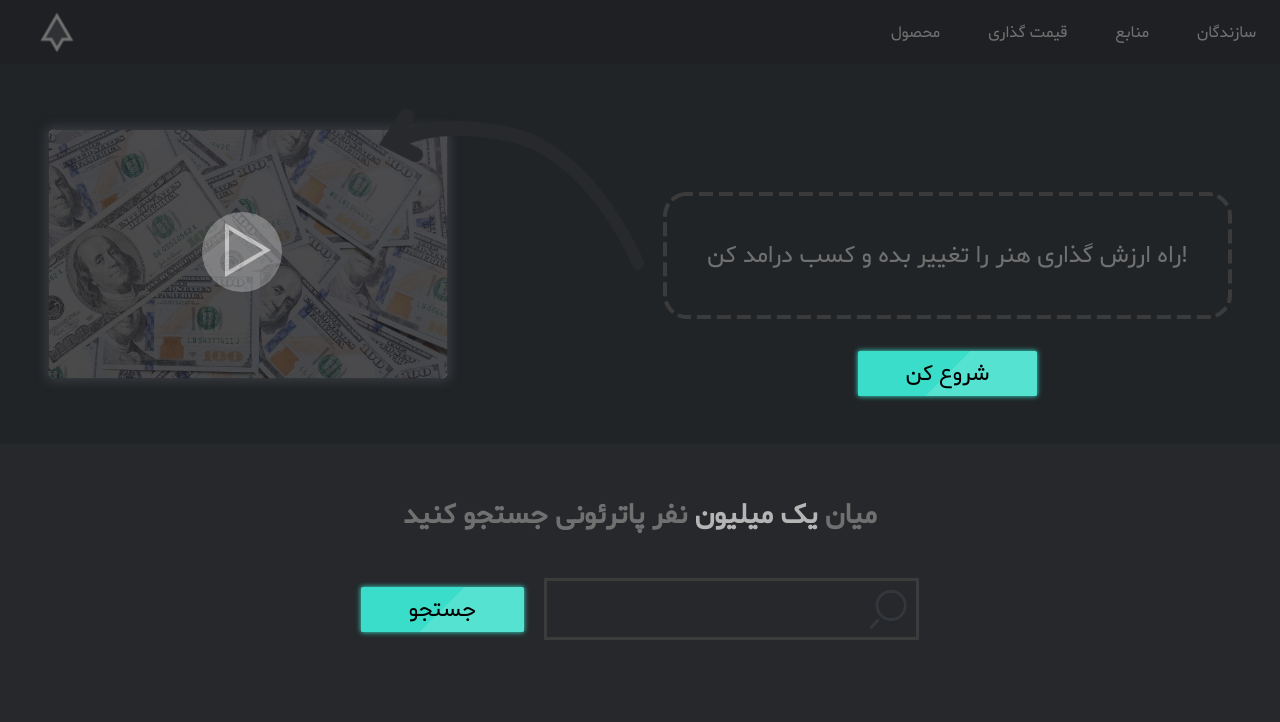
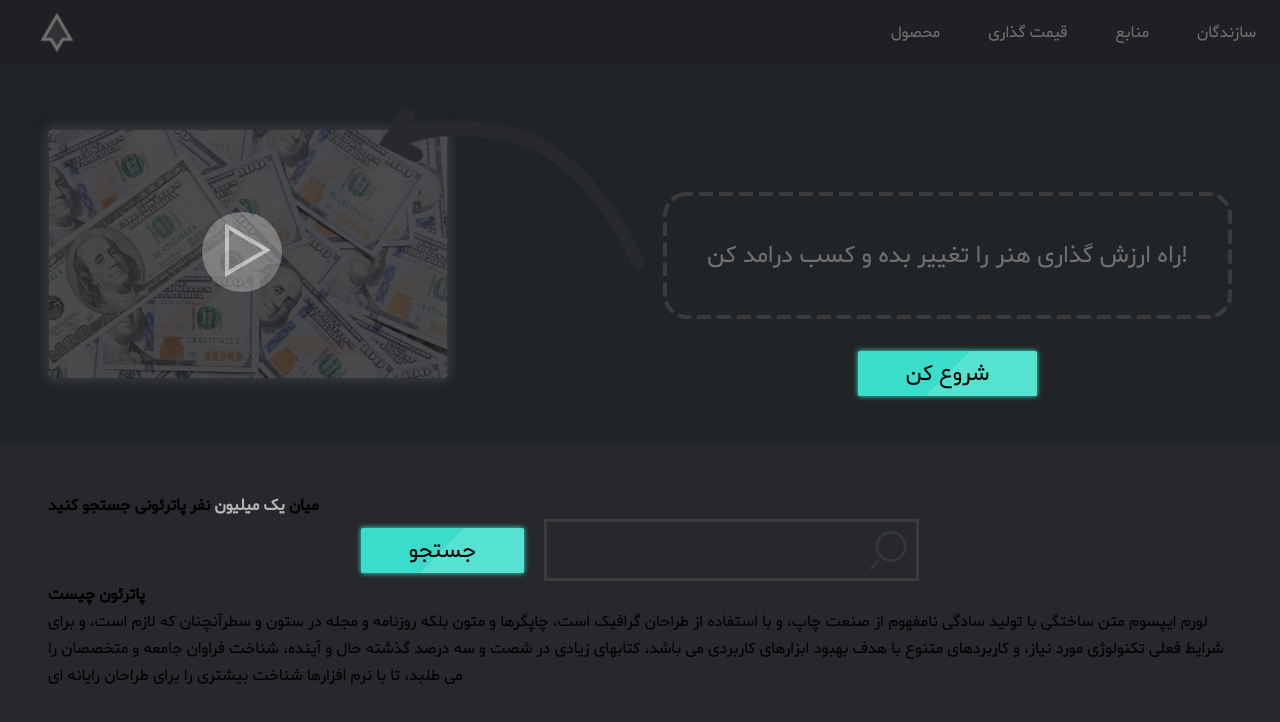
Before and after one commit to kolako54/patreon, a React (Create React App) app in the folder client/: page / in a window 1280 px wide. Shown: the top 722 px of the page. Built offline with nearby package versions, Linux system fonts and the light colour scheme.

Commit message:
feat: add about-patreon ✨

```diff
--- a/client/src/pages/Landing/Landing.jsx
+++ b/client/src/pages/Landing/Landing.jsx
@@ -22,7 +22,7 @@ const Landing = () => {
         </div>
       </section>
       <section className={classes['middle-content']}>
-        <h1 className={classes['middle-content__header']}>
+        <h1 className={classes['middle-content__heading']}>
           میان <ImportantPart>یک میلیون </ImportantPart>
           نفر پاترئونی جستجو کنید
         </h1>
@@ -35,6 +35,18 @@ const Landing = () => {
             </div>
           </div>
         </form>
+        <div className={classes['about-patreon']}>
+          <h1 className={classes['about-patreon__heading']}>پاترئون چیست</h1>
+          <p>
+            لورم ایپسوم متن ساختگی با تولید سادگی نامفهوم از صنعت چاپ، و با
+            استفاده از طراحان گرافیک است، چاپگرها و متون بلکه روزنامه و مجله در
+            ستون و سطرآنچنان که لازم است، و برای شرایط فعلی تکنولوژی مورد نیاز،
+            و کاربردهای متنوع با هدف بهبود ابزارهای کاربردی می باشد، کتابهای
+            زیادی در شصت و سه درصد گذشته حال و آینده، شناخت فراوان جامعه و
+            متخصصان را می طلبد، تا با نرم افزارها شناخت بیشتری را برای طراحان
+            رایانه ای
+          </p>
+        </div>
       </section>
       <footer className={classes['footer']}></footer>
     </div>
```
